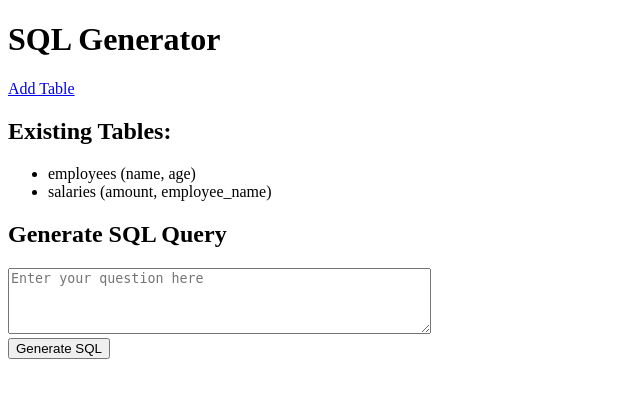
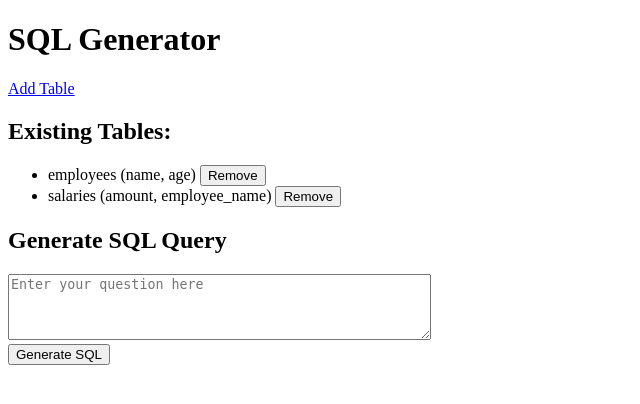
Before and after one commit to zbuseaydin/cmpe-492, a Django app: page / in a window 1280 px wide. Shown: the top 404 px of the page, without its empty margins (0-640 px from the left). Run offline with Django 4.2, Linux system fonts and the light colour scheme; data comes from the database, SQL or seed files in the repository.

Commit message:
added remove table button

```diff
--- a/week1-app-asim/generator/templates/index.html
+++ b/week1-app-asim/generator/templates/index.html
@@ -7,9 +7,12 @@
     <h1>SQL Generator</h1>
     <a href="{% url 'add_table' %}">Add Table</a>
     <h2>Existing Tables:</h2>
-    <ul>
+    <ul id="table-list">
     {% for table in tables %}
-        <li>{{ table.name }} ({% for column in table.columns.all %}{{ column.name }}{% if not forloop.last %}, {% endif %}{% endfor %})</li>
+        <li>
+            {{ table.name }} ({% for column in table.columns.all %}{{ column.name }}{% if not forloop.last %}, {% endif %}{% endfor %})
+            <button onclick="removeTable({{ table.id }})">Remove</button>
+        </li>
     {% endfor %}
     </ul>
     <h2>Generate SQL Query</h2>
@@ -34,6 +37,25 @@
                 document.getElementById('result').innerText = data.sql_query;
             });
         });
+
+        function removeTable(tableId) {
+            if (confirm('Are you sure you want to remove this table?')) {
+                fetch(`/remove_table/${tableId}/`, {
+                    method: 'POST',
+                    headers: {
+                        'X-CSRFToken': '{{ csrf_token }}'
+                    }
+                })
+                .then(response => response.json())
+                .then(data => {
+                    if (data.success) {
+                        location.reload();
+                    } else {
+                        alert('Failed to remove table');
+                    }
+                });
+            }
+        }
     </script>
 </body>
 </html>
--- a/week1-app-asim/generator/views.py
+++ b/week1-app-asim/generator/views.py
@@ -35,3 +35,10 @@ def generate_query(request):
         return JsonResponse({'sql_query': result})
 
     return JsonResponse({'error': 'Invalid request method'}, status=400)
+
+def remove_table(request, table_id):
+    if request.method == 'POST':
+        table = Table.objects.get(id=table_id)
+        table.delete()
+        return JsonResponse({'success': True})
+    return JsonResponse({'error': 'Invalid request method'}, status=400)
--- a/week1-app-asim/sql_generator/urls.py
+++ b/week1-app-asim/sql_generator/urls.py
@@ -23,4 +23,5 @@ urlpatterns = [
     path('', views.index, name='index'),
     path('add_table/', views.add_table, name='add_table'),
     path('generate_query/', views.generate_query, name='generate_query'),
+    path('remove_table/<int:table_id>/', views.remove_table, name='remove_table'),
 ]
```
